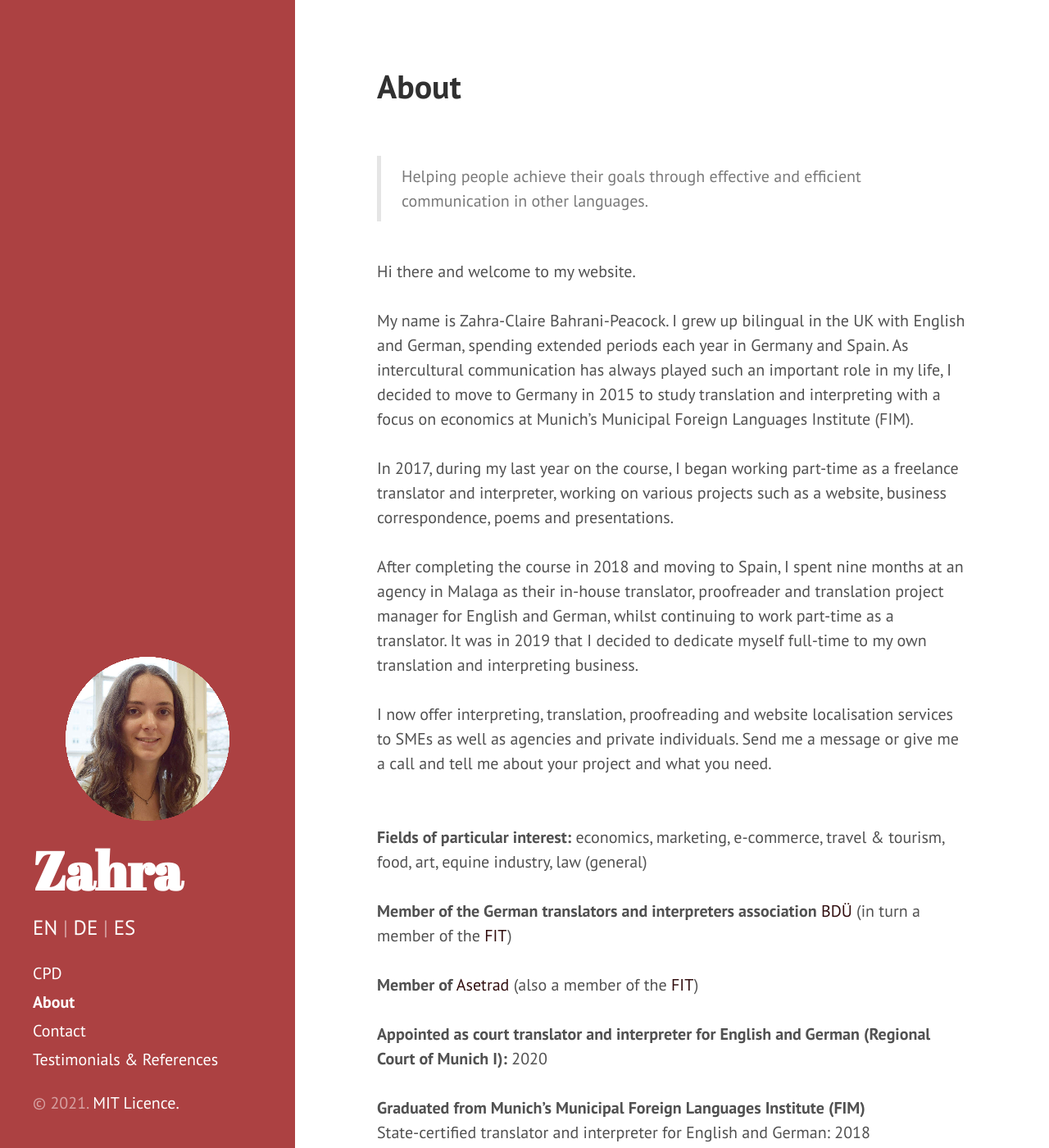
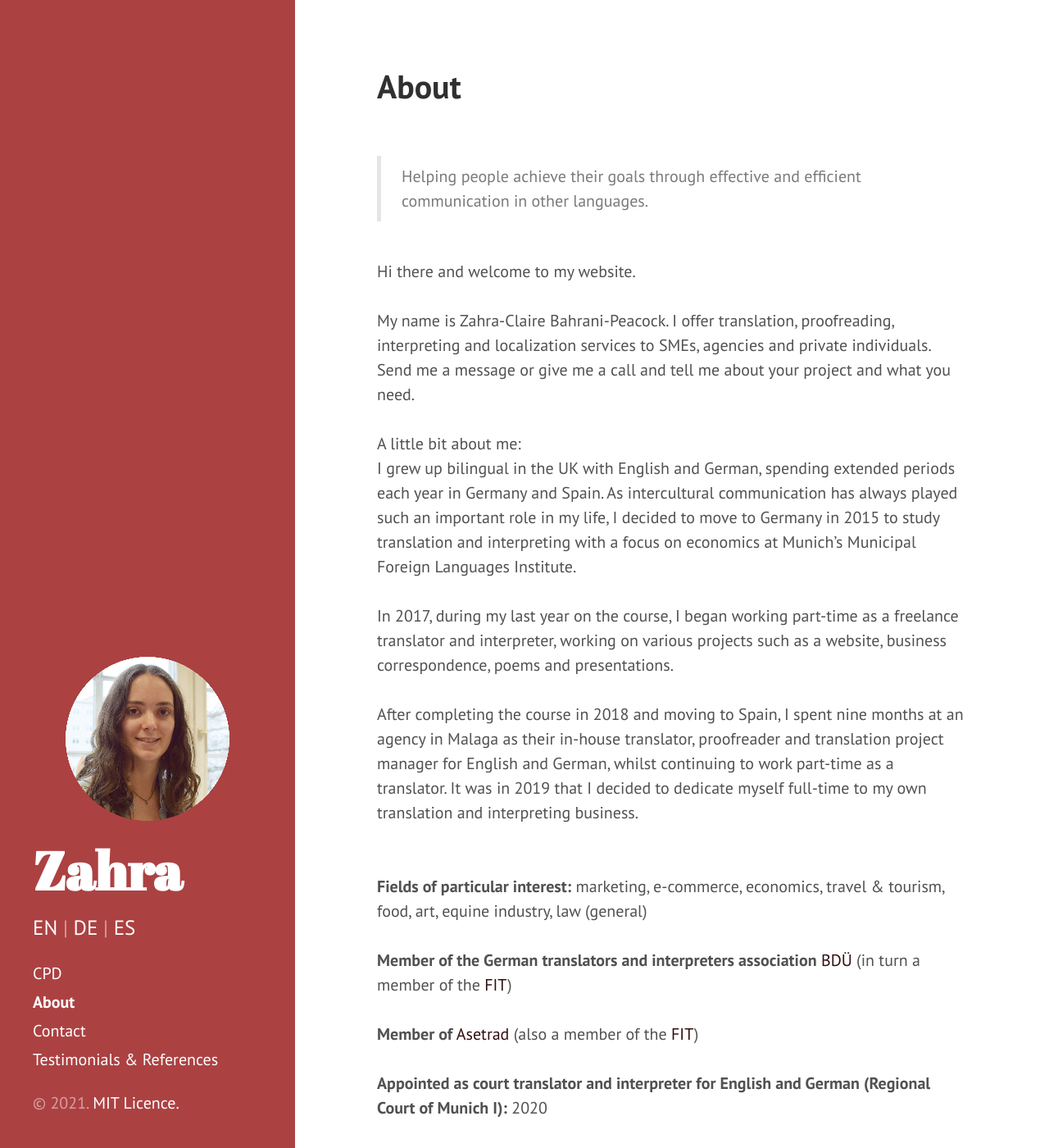
Before and after one commit to Zahra-Claire-Bahrani-Peacock/zahra-claire-bahrani-peacock.github.io, a Jekyll site: the page built from about.md, in a window 1280 px wide and 1400 px high. Shown: the whole window at 82% size. Built offline with Jekyll 4.4.1, drawn with Linux system fonts in a browser that asks for light colours.

Commit message:
Update about.md

```diff
--- a/about.md
+++ b/about.md
@@ -9,16 +9,18 @@ permalink: about
 <br/>
 Hi there and welcome to my website.
 <br/>
-My name is Zahra-Claire Bahrani-Peacock. I grew up bilingual in the UK with English and German, spending extended periods each year in Germany and Spain. As intercultural communication has always played such an important role in my life, I decided to move to Germany in 2015 to study translation and interpreting with a focus on economics at Munich’s Municipal Foreign Languages Institute (FIM).
+My name is Zahra-Claire Bahrani-Peacock. I offer translation, proofreading, interpreting and localization services to SMEs, agencies and private individuals. Send me a message or give me a call and tell me about your project and what you need.
+<br/>
+A little bit about me:
+<br/>
+I grew up bilingual in the UK with English and German, spending extended periods each year in Germany and Spain. As intercultural communication has always played such an important role in my life, I decided to move to Germany in 2015 to study translation and interpreting with a focus on economics at Munich’s Municipal Foreign Languages Institute.
 <br/>
 In 2017, during my last year on the course, I began working part-time as a freelance translator and interpreter, working on various projects such as a website, business correspondence, poems and presentations.
 <br/>
 After completing the course in 2018 and moving to Spain, I spent nine months at an agency in Malaga as their in-house translator, proofreader and translation project manager for English and German, whilst continuing to work part-time as a translator. It was in 2019 that I decided to dedicate myself full-time to my own translation and interpreting business.
 <br/>
-I now offer interpreting, translation, proofreading and website localisation services to SMEs as well as agencies and private individuals. Send me a message or give me a call and tell me about your project and what you need.
 <br/>
-<br/>
-<b>Fields of particular interest:</b> economics, marketing, e-commerce, travel & tourism, food, art, equine industry, law (general)
+<b>Fields of particular interest:</b> marketing, e-commerce, economics, travel & tourism, food, art, equine industry, law (general)
 <br/>
 <b>Member of the German translators and interpreters association</b> <a href="https://bdue.de/en/bdue/" target="_blank">BDÜ</a> (in turn a member of the <a href="https://www.fit-ift.org/" target="_blank">FIT</a>)
 <br/>
```
